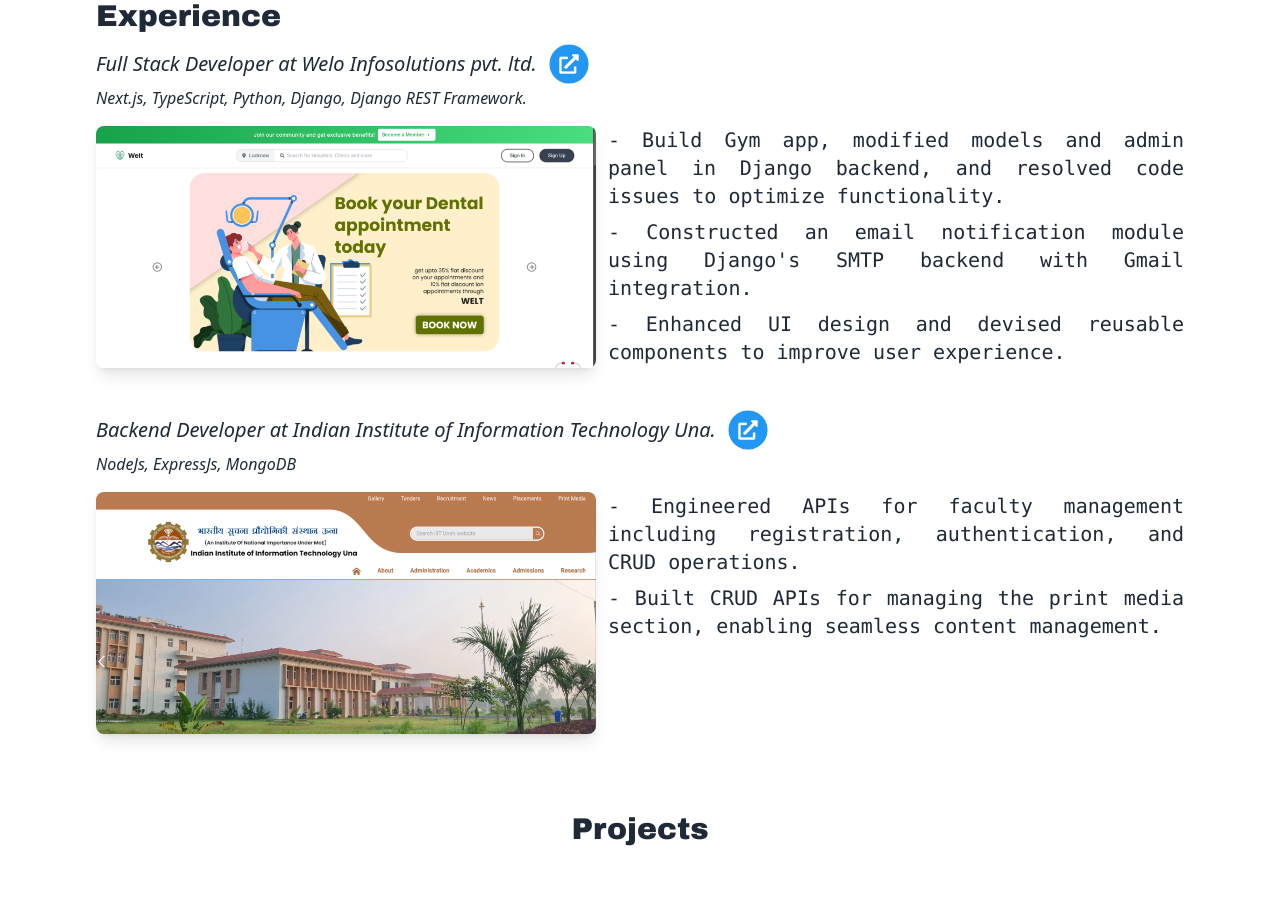
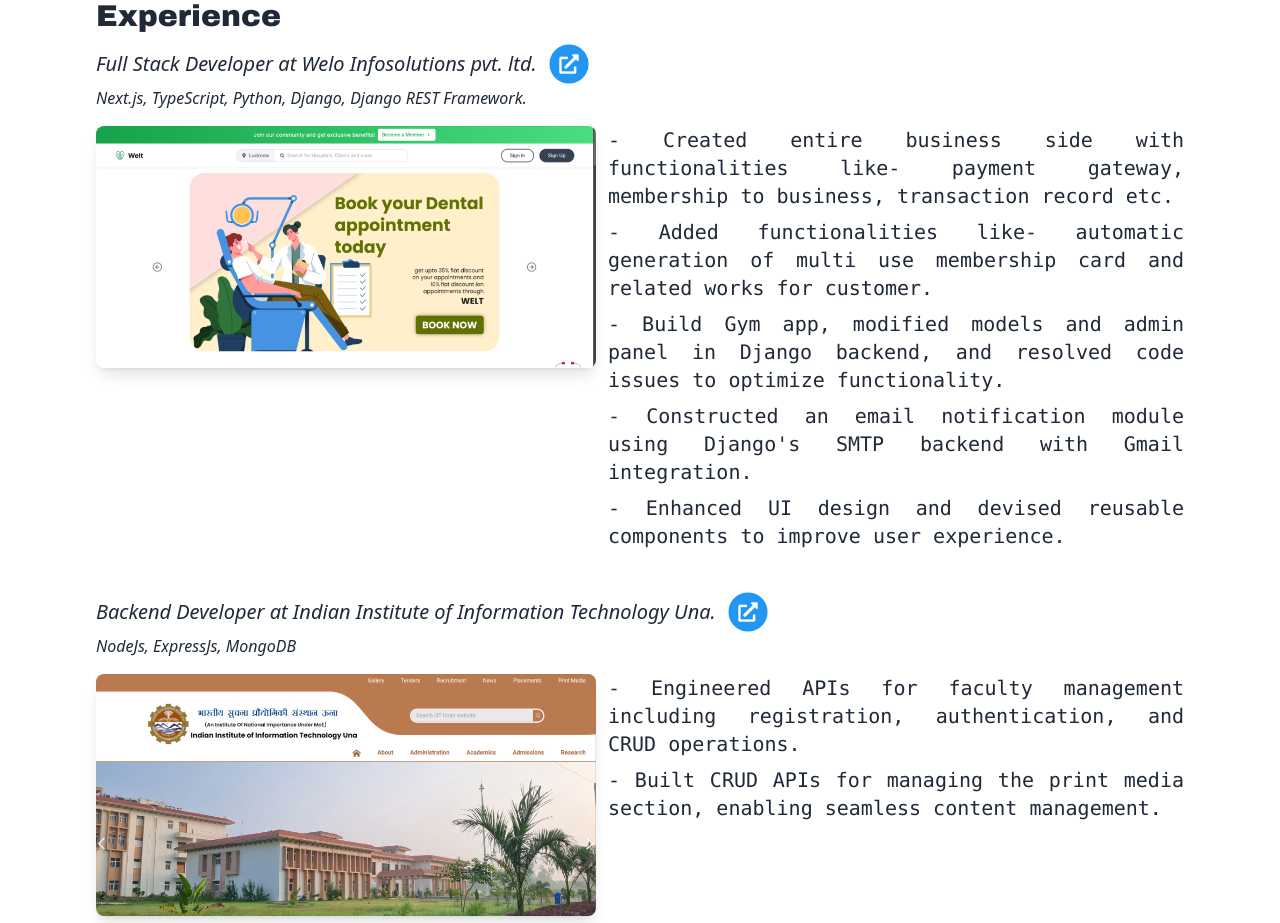
Before and after one commit to Sanskar63/Portfolio, a React (Vite) app: page / in a window 1280 px wide. Shown: the part 1240-2163 px from the top of the page. Built offline with nearby package versions, Linux system fonts and the light colour scheme.

Commit message:
Update Experience.jsx

```diff
--- a/src/components/Experience.jsx
+++ b/src/components/Experience.jsx
@@ -20,6 +20,12 @@
         <div className='flex gap-3 flex-col md:flex-row items-center md:items-start'>
           <img className='w-[300px] md:w-[350px] lg:w-[500px] rounded-lg shadow-lg' src="/Welt.png" alt="" />
           <div className='flex flex-col gap-2'>
+            <span className='text-justify font-mono text-sm md:text-base lg:text-xl text-gray-800 dark:text-white'>
+              - Created entire business side with functionalities like- payment gateway, membership to business, transaction record  etc.
+            </span>
+            <span className='text-justify font-mono text-sm md:text-base lg:text-xl text-gray-800 dark:text-white'>
+              - Added functionalities like- automatic generation of multi use membership card and related works for customer.
+            </span>
             <span className='text-justify font-mono text-sm md:text-base lg:text-xl text-gray-800 dark:text-white'>
               - Build Gym app, modified models and admin panel in Django backend, and resolved code issues to optimize functionality.
             </span>
```
